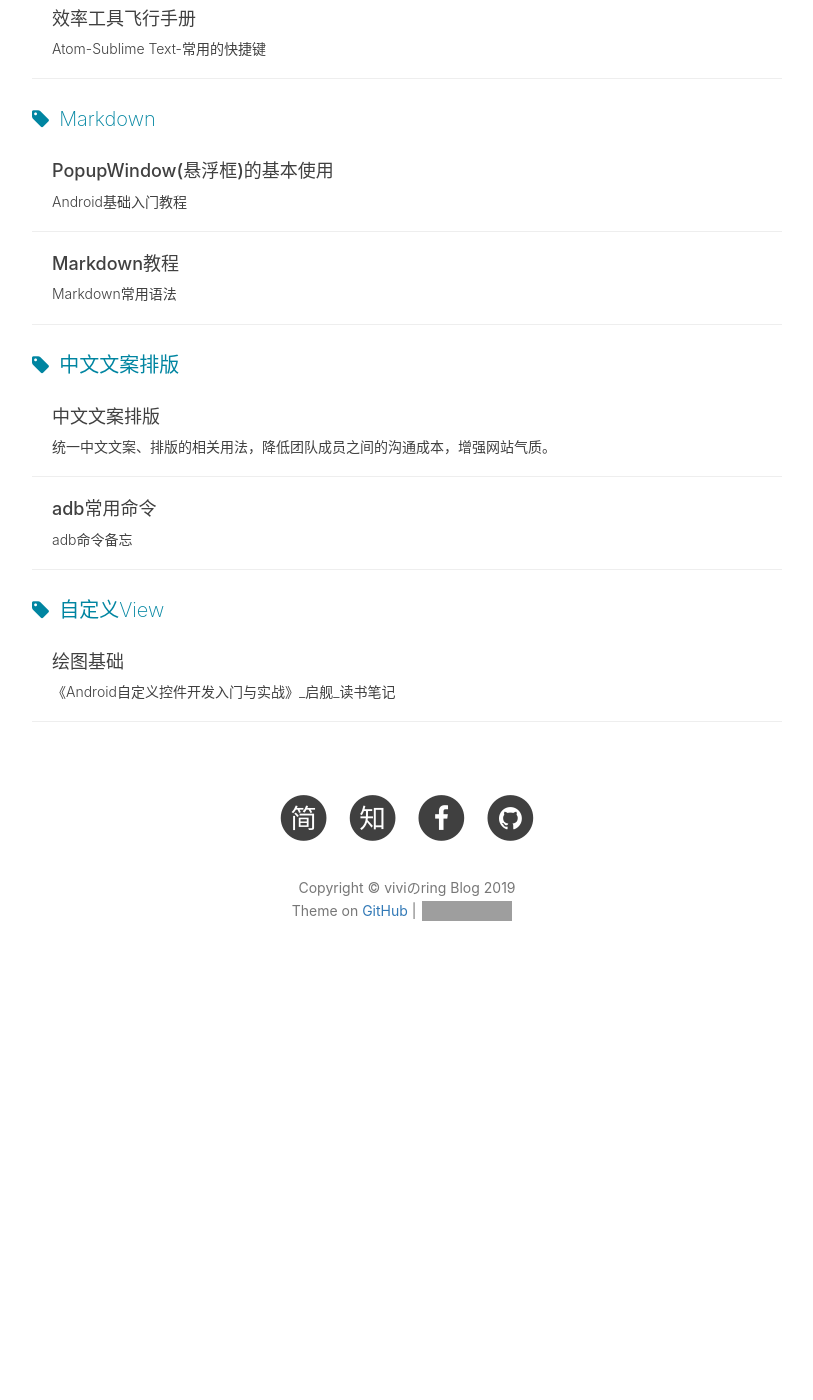
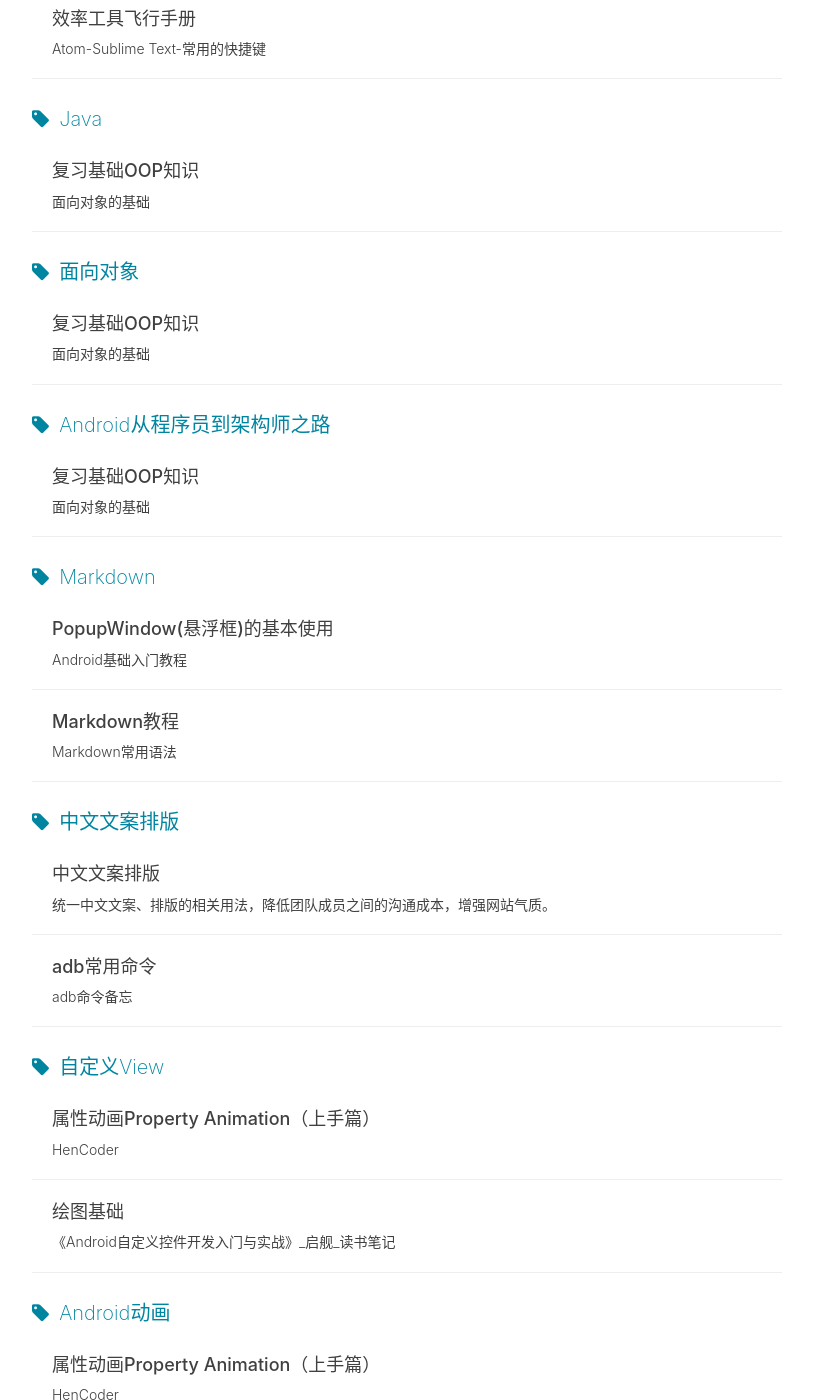
Before and after one commit to itx-man/itx-man.github.io, a Jekyll site: the page built from tags.html, in a window 1280 px wide and 1400 px high, scrolled down 1486 px. Shown: the whole window, without its empty margins (233-1046 px from the left). Built offline with Jekyll 4.4.1, drawn with Linux system fonts in a browser that asks for light colours; nearby versions of some CDN libraries; comment, search, counter and statistics services are not loaded; before the commit the page ends 2501 px from its top, so only the background shows below that; some of the changed lines change nothing that is shown; some of the changed text lies outside the part shown; grey boxes are pictures that could not be loaded.

Commit message:
add ViewPropertyAnimator

````diff
--- /dev/null
+++ b/_posts/2019-02-03-Java-OOP.md
@@ -0,0 +1,34 @@
+---
+layout:     post                            # 使用的布局 (不需要修改)
+title:      复习基础OOP知识                  # 标题
+subtitle:   面向对象的基础                   # 副标题
+date:       2019-02-03                      # 时间
+author:     YuanLe                          # 作者
+header-img: img/Wanaka tree..jpg          # 这篇文章标题背景图片
+catalog: true                               # 是否归档
+tags:                                       # 标签
+    - Java
+    - 面向对象
+    - Android从程序员到架构师之路
+---
+
+
+## 复习基础OOP知识(a)
+
+### 1. "-Oriented"的涵意
+
+"-Oriented" 意味着一种信仰。
+
+"-Object-Oriented" 相信任何软件都是由对象所构成的，而且Nothing else.
+
+"-Oriented"
+"-Based"
+"-Driven"
+"-Centered"
+
+#### "-Based" 的涵意 例如：Requirement-Based
+--基于需求，有先后顺序。例如先进行需求分析；然后基于需求分析的结果（文件），而进行后续的软件开发活动；就称为：Requirement-Based software development
+
+#### "-Driven" 的涵意 例如：Model-Driven、Use Case-Driven
+--其实“-Driven”是“引导”. 而不是大家常说的“驱动”。
+--就像北极星引导我们。指出方向而已。也像汽车司机(Driver)只是引导汽车方向。并没有去驱动汽车；
--- a/_posts/2019-02-22-Android-View.md
+++ b/_posts/2019-02-22-Android-View.md
@@ -8,6 +8,7 @@ header-img: img/United States, North America.jpg         # 这篇文章标题背
 catalog: true                               # 是否归档
 tags:                                       # 标签
     - 自定义View
+    - Android动画
 ---
 
 # ![Table of Contents](https://itx-man.github.io/img/toc.png)
--- /dev/null
+++ b/_posts/2019-03-10-Android-ViewPropertyAnimator.md
@@ -0,0 +1,39 @@
+---
+layout:     post                            # 使用的布局 (不需要修改)
+title:      属性动画Property Animation（上手篇）                   # 标题
+subtitle:   HenCoder               # 副标题
+date:       2019-03-10                      # 时间
+author:     YuanLe                          # 作者
+header-img: img/United States, North America.jpg         # 这篇文章标题背景图片
+catalog: true                               # 是否归档
+tags:                                       # 标签
+    - 自定义View
+    - Android动画
+---
+
+来源：[HenCoder Android 自定义 View 1-6：属性动画 Property Animation（上手篇）](https://hencoder.com/ui-1-6/)
+
+# ![Table of Contents](https://itx-man.github.io/img/toc.png)
+
+<!-- vim-markdown-toc GFM -->S
+
+* [属性动画](#属性动画)
+    * [简介](#简介)
+    * [ViewPropertyAnimator](#ViewPropertyAnimator)
+    * [ObjectAnimator](#ObjectAnimator)
+
+<!-- vim-markdown-toc -->
+
+## 简介
+S
+Android 里动画可以分为两类，Animation 和 Transition; 其中 Animation 又可以再分为 View Animation 和 Property Animation 两类：View Animation 是纯粹基于 framework 的绘制转变，比较简单；Property Animation，属性动画，这是在 Android 3.0 开始引入的新的动画形式，不过说它是新的只是相对的，它已经有好几年的历史了，而且现在的项目中的动画 99% 都是用的它，极少再用到 View Animation 了。属性动画不仅可以使用自带的API来实现最常用的动画，而且通过自定义 View 的方式来做出定制化的动画。除了这两种 Animation，还有一类动画是 Transition。Transition 这个词的本意是转换，在 Android 里指的是切换界面时的动画效果，这个在逻辑上要复杂一点，不过它的重点在于切换而不是动画。
+
+## ViewPropertyAnimator
+
+> 使用方式：View.animate() 后跟 translationX() 等方法，动画会自动执行。
+
+```
+view.animate().translationX(500);
+```
+
+# ![translationX](https://itx-man.github.io/img/Android/Animation/PropertyAnimation/ViewPropertyAnimatorTranslationX.gif)
````
Also changed, not shown: img/source/Android/Animation/PropertyAnimation/ViewPropertyAnimatorTranslationX.gif (added).
